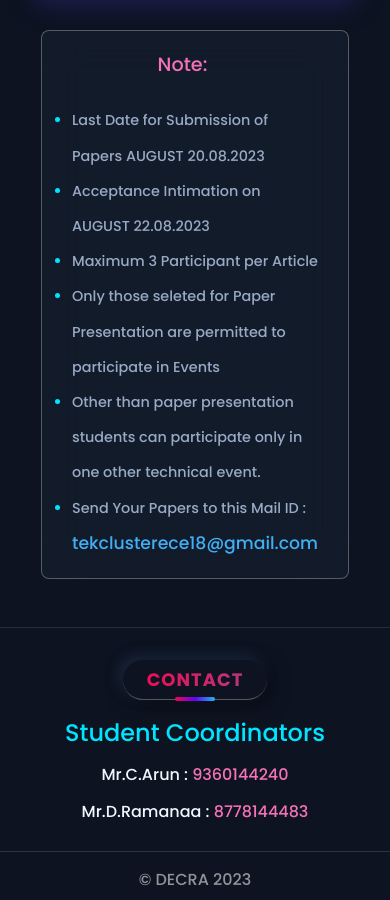
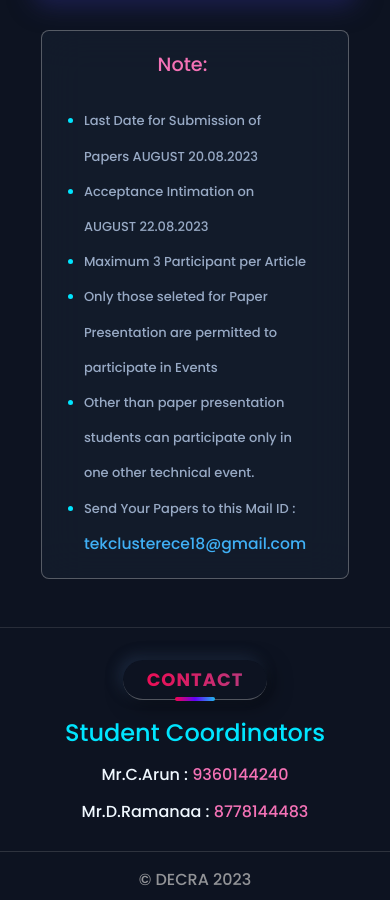
Before and after one commit to codewithmurali/decra, a React (Vite) app: page / in a window 390 px wide. Shown: the part 5785-6685 px from the top of the page. Built offline with nearby package versions, Linux system fonts and the light colour scheme.

Commit message:
making changes for responsiveness

```diff
--- a/src/Components/Navbar/Navbar.module.css
+++ b/src/Components/Navbar/Navbar.module.css
@@ -94,7 +94,7 @@ ul:last-child {
     margin: auto;
   }
   .navbar > ul li {
-    width: 50%;
+    width: 100%;
     margin: auto;
     margin-bottom: 0.25rem;
     text-align: center;
--- a/src/Pages/Events/Events.module.css
+++ b/src/Pages/Events/Events.module.css
@@ -197,7 +197,7 @@ li::marker {
     flex-direction: column;
   }
   .note_content {
-    font-size: 0.9rem;
+    font-size: small;
   }
 
   .card__right {
```
